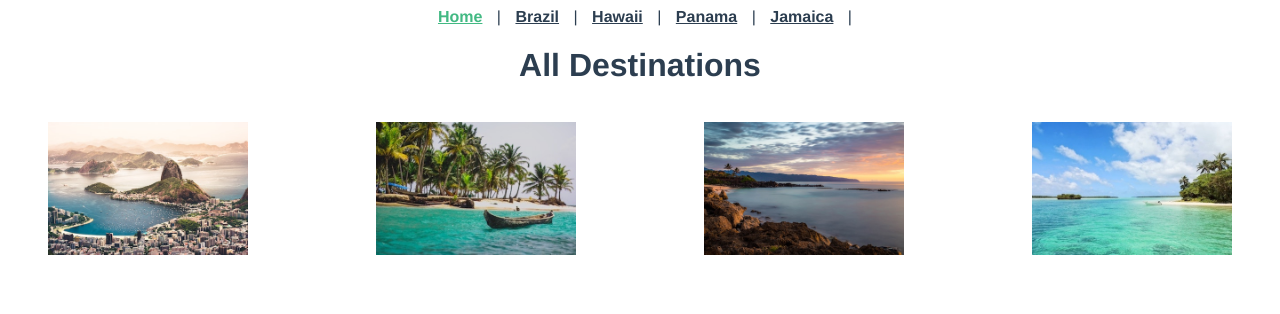
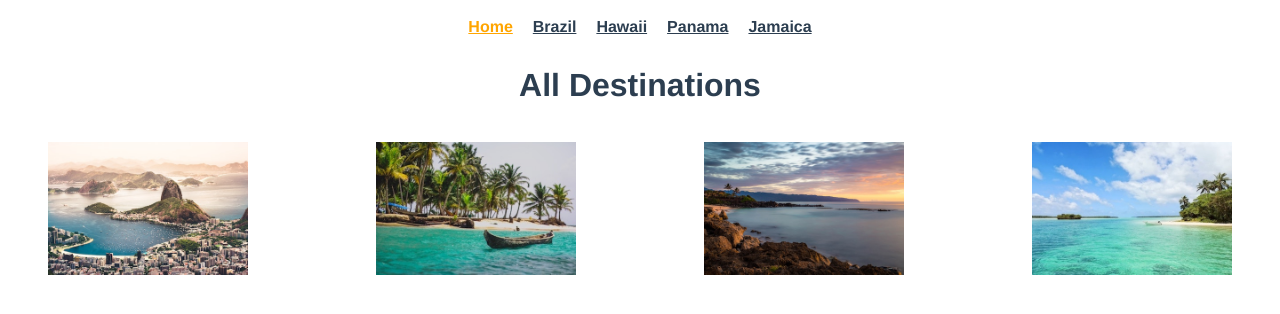
Before and after one commit to ArtisanTinkerer/vue-school, a Vue app: page /#/ in a window 1280 px wide. Shown: the top 314 px of the page. Built offline with nearby package versions, Linux system fonts and the light colour scheme.

Commit message:
Just finished lesson 8.

```diff
--- a/src/App.vue
+++ b/src/App.vue
@@ -1,16 +1,20 @@
 <template>
   <div id="app">
-    <div id="nav">
-      <router-link to="/">Home</router-link> |
-      <router-link to="/brazil">Brazil</router-link> |
-      <router-link to="/hawaii">Hawaii</router-link> |
-      <router-link to="/panama">Panama</router-link> |
-      <router-link to="/jamaica">Jamaica</router-link> |
-    </div>
-
+    <TheNavigation />
     <router-view />
   </div>
 </template>
+
+<script>
+  import TheNavigation from "./components/TheNavigation";
+
+  export default {
+    components: {
+      TheNavigation
+    }
+  }
+</script>
+
 
 <style>
 #app {
@@ -21,17 +25,5 @@
   color: #2c3e50;
 }
 
-#nav {
-  padding: 0 10px;
-}
 
-#nav a {
-  font-weight: bold;
-  color: #2c3e50;
-  padding: 10px;
-}
-
-#nav a.router-link-exact-active {
-  color: #42b983;
-}
 </style>
--- /dev/null
+++ b/src/components/TheNavigation.vue
@@ -0,0 +1,38 @@
+<template>
+    <nav id="nav">
+        <router-link to="/">Home</router-link>
+        <router-link to="/brazil">Brazil</router-link>
+        <router-link to="/hawaii">Hawaii</router-link>
+        <router-link to="/panama">Panama</router-link>
+        <router-link to="/jamaica">Jamaica</router-link>
+    </nav>
+
+</template>
+
+<script>
+    export default {
+        name: "TheNavigation.vue"
+    }
+</script>
+
+<style scoped>
+#nav {
+    display: flex;
+    justify-content: center;
+    align-items: center;
+}
+#nav {
+    padding: 0 10px;
+}
+
+#nav a {
+    font-weight: bold;
+    color: #2c3e50;
+    padding: 10px;
+}
+
+#nav a.router-link-exact-active {
+    color: orange;
+}
+
+</style>
--- a/src/router/index.js
+++ b/src/router/index.js
@@ -1,11 +1,6 @@
 import Vue from "vue";
 import VueRouter from "vue-router";
 import Home from "../views/Home.vue";
-import Brazil from "../views/Brazil.vue";
-import Hawaii from "../views/Hawaii.vue";
-import Panama from "../views/Panama.vue";
-import Jamaica from "../views/Jamaica";
-
 
 Vue.use(VueRouter);
 
@@ -27,22 +22,27 @@
   {
     path: "/brazil",
     name: "brazil",
-    component: Brazil
+    component: () => import(/* webpackChunkName: "brazil" */ "../views/Brazil")
   },
   {
     path: "/jamaica",
     name: "jamaica",
-    component: Jamaica
+    component: () => import(/* webpackChunkName: "jamaica" */ "../views/Jamaica")
   },
   {
     path: "/panama",
     name: "panama",
-    component: Panama
+    component: () => import(/* webpackChunkName: "panama" */ "../views/Panama")
   },
   {
     path: "/hawaii",
     name: "hawaii",
-    component: Hawaii
+    component: () => import(/* webpackChunkName: "hawaii" */ "../views/Hawaii")
+  },
+  {
+    path: "/details/:id",
+    name: "DestinationDetails",
+    component: () => import(/* webpackChunkName: "DestinationDetails" */ "../views/DestinationDetails")
   }
 ];
 
--- /dev/null
+++ b/src/views/DestinationDetails.vue
@@ -0,0 +1,50 @@
+<template>
+    <section class="destination">
+        <h1>{{destination.name}}</h1>
+        <div class="destination-details">
+            <img :src="require(`@/assets/${destination.image}`)" :alt="destination.name">
+            <p>{{ destination.description }}</p>
+        </div>
+    </section>
+
+</template>
+
+<script>
+import store from '@/store.js'
+    export default {
+        data(){
+            return {
+                destinationId: this.$route.params.id
+            }
+        },
+    computed:{
+            destination(){
+                return store.destinations.find(
+                    destination => destination.id === this.destinationId
+                )
+            }
+    }
+    }
+</script>
+
+<style scoped>
+
+    img {
+        max-width: 600px;
+        height: auto;
+        width: 100%;
+        max-height: 400px;
+    }
+
+    .destination-details {
+        display: flex;
+        justify-content: space-between;
+    }
+
+    p {
+        margin: 0 40px;
+        font-size: 20px;
+        text-align: left;
+    }
+
+</style>
--- a/src/views/Home.vue
+++ b/src/views/Home.vue
@@ -4,11 +4,11 @@
     <div class="destinations">
 
       <div v-for="destination in destinations" :key="destination.name">
-        <router-link :to="destination.slug">
+        <router-link :to="{name: 'DestinationDetails', params: {id:destination.id}}">
           {{destinations.name}}
         </router-link>
         <figure>
-          <router-link :to="destination.name">
+          <router-link :to="{name: 'DestinationDetails', params: {id:destination.id}}">
               <img :src="require(`@/assets/${destination.image}`)"  :alt="destination.name">
           </router-link>
         </figure>
```
